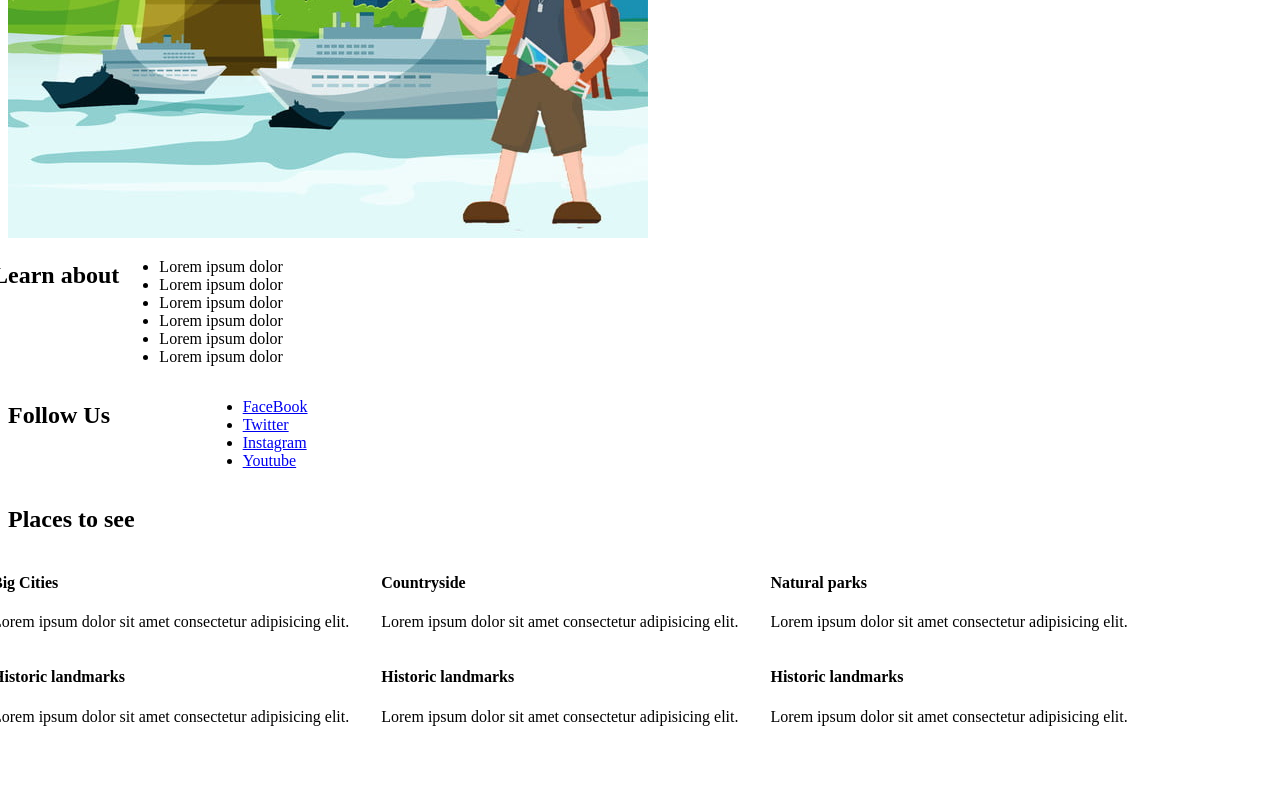
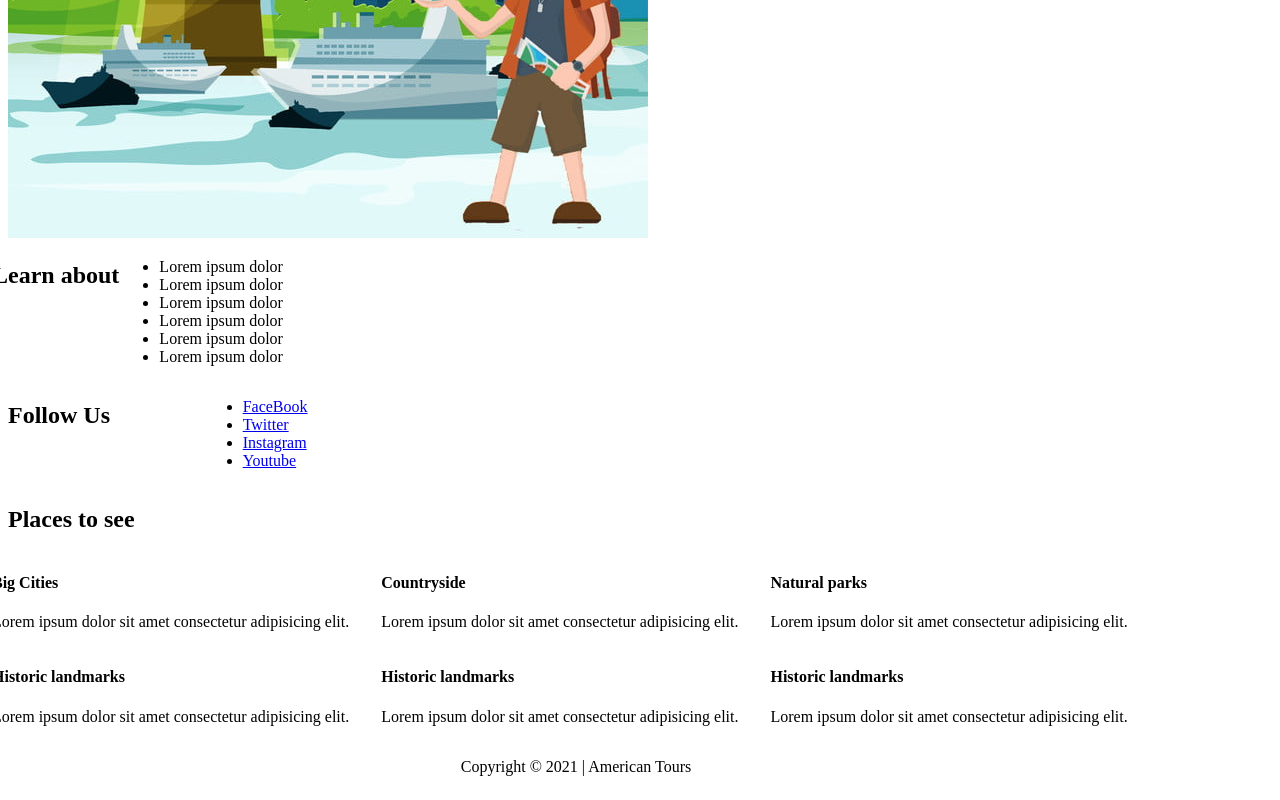
Before and after one commit to Hunt308/American-Tourism-website, a plain HTML site: page index.html in a window 1280 px wide. Shown: the part 948-1748 px from the top of the page. Before the commit the page ends 1698 px from the top, so only its background shows below. Drawn offline with Linux system fonts and the light colour scheme.

Commit message:
footer added

```diff
--- a/index.html
+++ b/index.html
@@ -113,6 +113,13 @@
             </div>
         </div>
     </section>
+    <footer id="footer">
+        <div class="container">
+            <div class="row center-xs center-sm center-md center-lg">
+                <p>Copyright &copy; 2021 | American Tours</p>
+            </div>
+        </div>
+    </footer>
 
 </body>
 </html>
```
